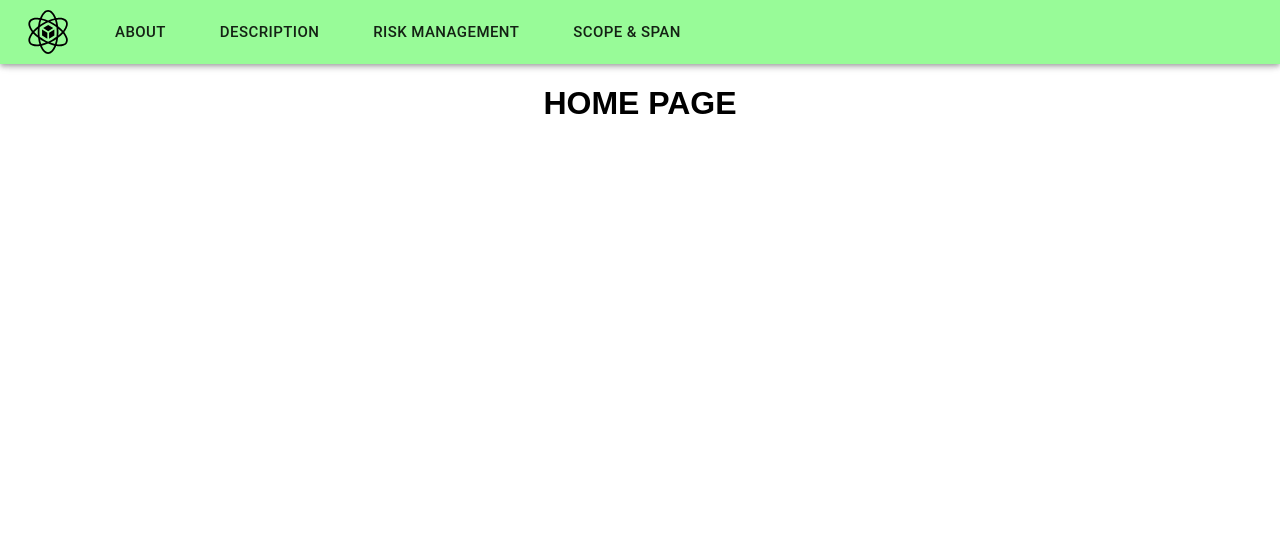
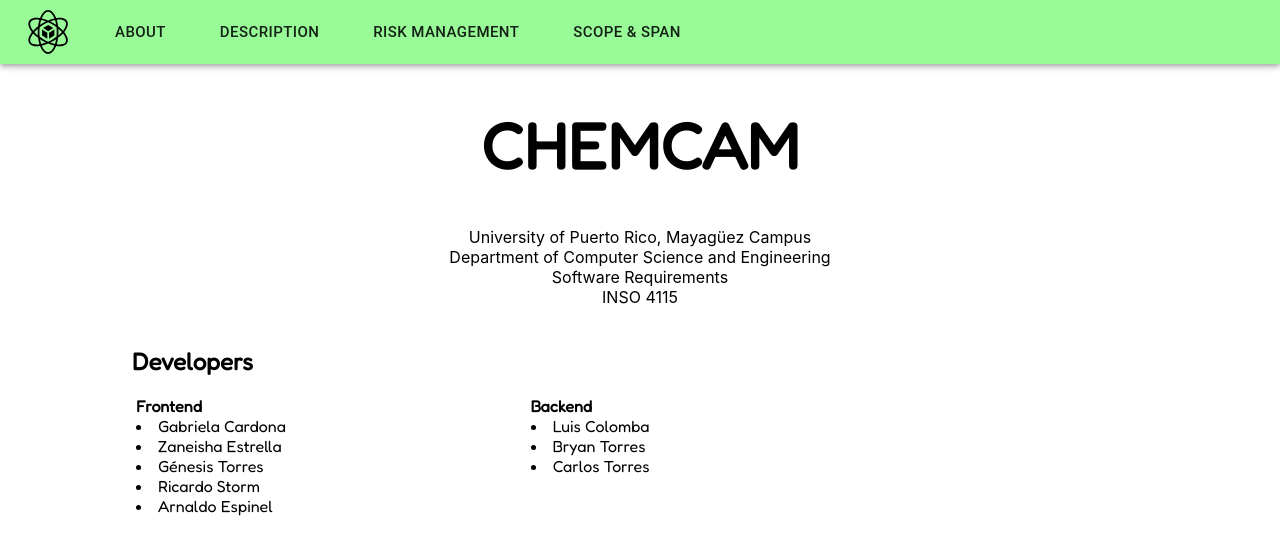
Before and after one commit to Colomba03/ChemCamApp.github.io, a React (Create React App) app: page /about in a window 1280 px wide. Both pictures are taken after a click on the icon 48 px from the left and 32 px from the top of the page. Shown: the top 554 px of the page. Built offline with nearby package versions, Linux system fonts and the light colour scheme.

Commit message:
added basic info to home page

```diff
--- a/package.json
+++ b/package.json
@@ -12,6 +12,7 @@
     "react": "^17.0.2",
     "react-dom": "^17.0.2",
     "react-icons": "^4.3.1",
+    "react-pdf": "^5.7.1",
     "react-router-dom": "^6.2.2",
     "react-scripts": "5.0.0",
     "web-vitals": "^2.1.4"
--- a/src/views/Home.js
+++ b/src/views/Home.js
@@ -1,11 +1,43 @@
+import { Container, Grid } from "@material-ui/core";
 import React from "react";
-import "./views.css"
+import "./views.css";
 
 function Home() {
   return (
-    <div className="text">
-      <h1>HOME PAGE</h1>
-    </div>
+    <Container className="homePage">
+      <Container className="generalInfo">
+        <h1 className="title">CHEMCAM</h1>
+        <body>
+          University of Puerto Rico, Mayagüez Campus <br />
+          Department of Computer Science and Engineering <br />
+          Software Requirements <br />
+          INSO 4115 <br /> <br />
+        </body>
+      </Container>
+      <Container>
+        <h2 className="members">Developers</h2>
+        <Grid container>
+          <Grid item xs={4}>
+            <Container className="fullStack">
+            <b>Frontend</b>
+            <li>Gabriela Cardona</li>
+            <li>Zaneisha Estrella</li>
+            <li>Génesis Torres</li>
+            <li>Ricardo Storm</li>
+            <li>Arnaldo Espinel</li>
+            </Container>
+          </Grid>
+          <Grid item xs={4}>
+            <Container className="fullStack">
+            <b>Backend</b>
+            <li>Luis Colomba</li>
+            <li>Bryan Torres</li>
+            <li>Carlos Torres</li>
+            </Container>
+          </Grid>
+        </Grid>
+      </Container>
+    </Container>
   );
 }
 
--- a/src/views/views.css
+++ b/src/views/views.css
@@ -1,4 +1,21 @@
-.text {
-  font-family: sans-serif;
+@import url('https://fonts.googleapis.com/css2?family=Fredoka&display=swap');
+
+.homePage {
+  font-family: "Fredoka", sans-serif;
+}
+
+.generalInfo {
   text-align: center;
 }
+
+.title {
+  font-size: 64px;
+}
+
+.members {
+  margin-left: 84px !important;
+}
+
+.fullStack {
+  margin-left: 64px !important;
+}
```
Also changed, not shown: 1 other file (tests, documents, lock files or other folders).
